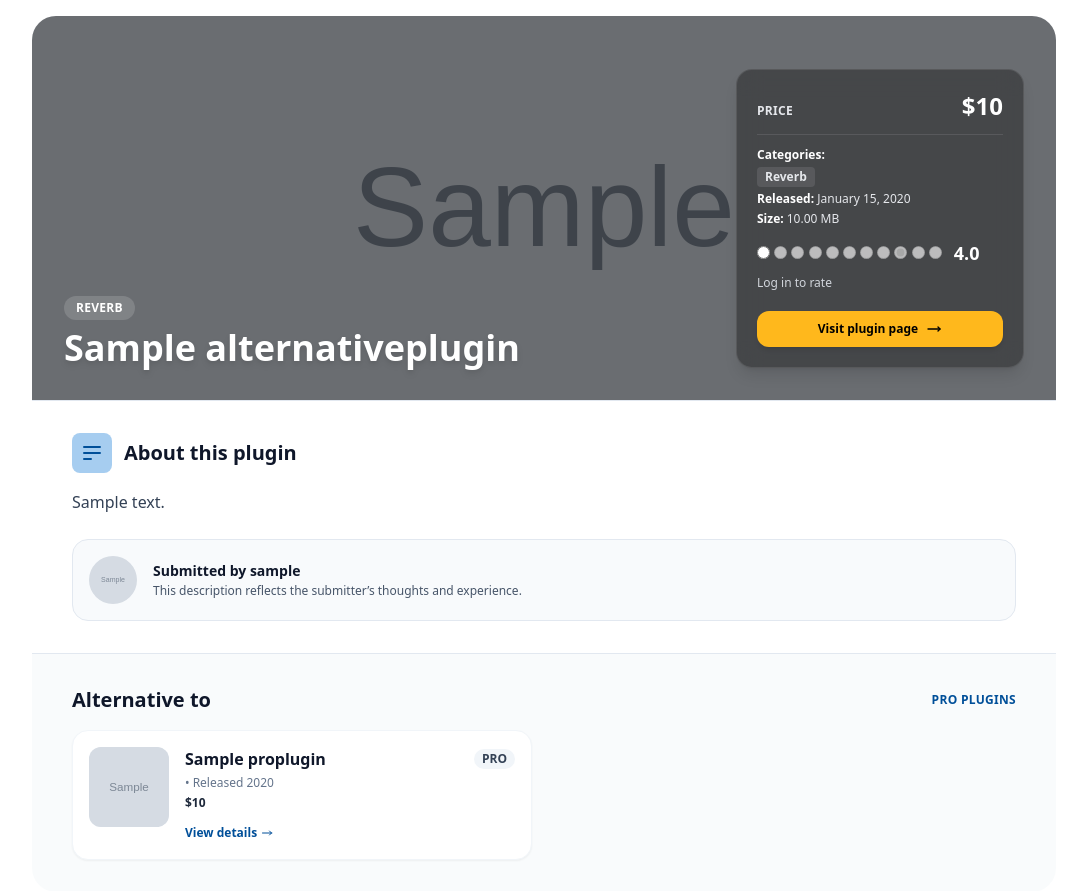
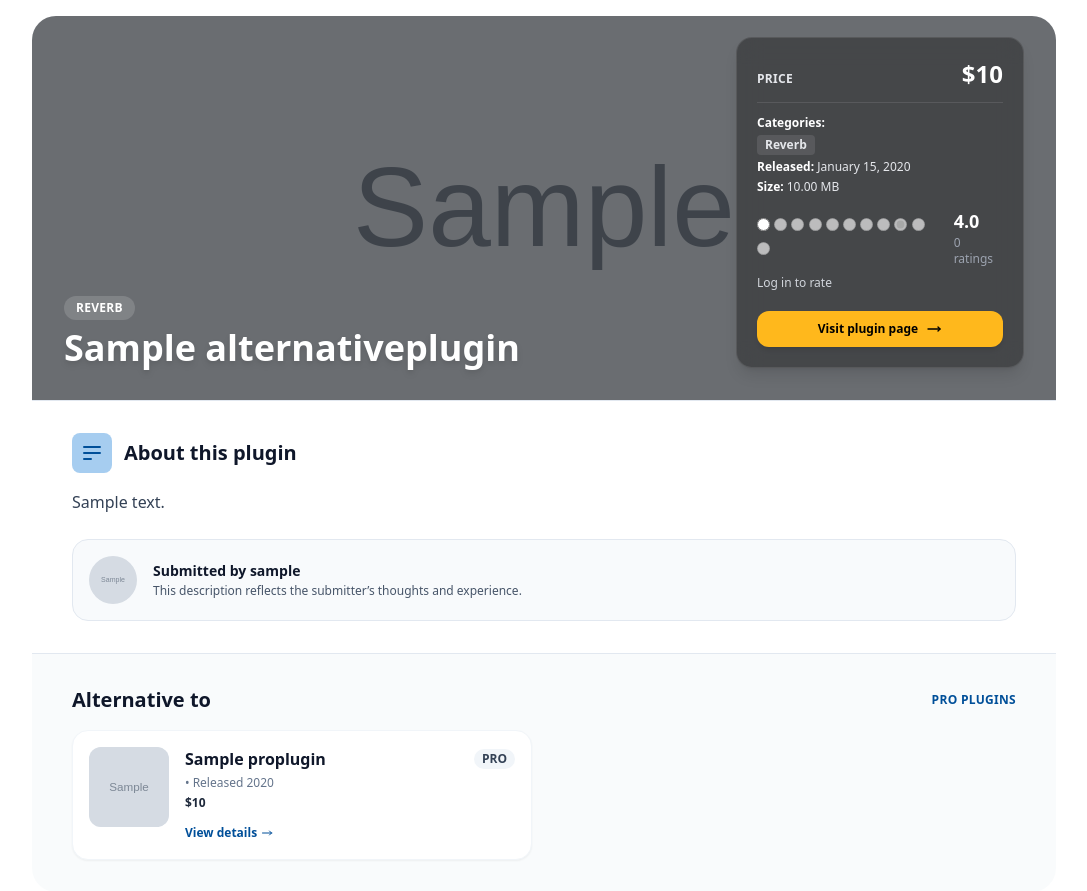
Before and after one commit to nosra/MPC-Database, a Django app: page /plugins/alt/1/ in a window 1280 px wide. Shown: the part 81-972 px from the top of the page, without its empty margins (96-1183 px from the left). Run offline with Django 5.2, Linux system fonts and the light colour scheme; data comes from the database, SQL or seed files in the repository; tables that the repository leaves empty hold one stand-in row (values such as "Sample post"); grey boxes marked "Sample" are stand-in pictures; parts of the project's set-up code (start-up, migrations or seed data) failed here and were passed over; some libraries are stand-ins or nearby versions.

Commit message:
added number of ratings to alt plugin detail

```diff
--- a/mpc_database/home/templates/alt_plugin_detail.html
+++ b/mpc_database/home/templates/alt_plugin_detail.html
@@ -94,7 +94,8 @@
 
                             <div class="rating rating-lg rating-half" id="star-container"
                                 data-plugin-type="{% if plugin.alternatives %}pro{% else %}alt{% endif %}"
-                                data-plugin-id="{{ plugin.id }}">
+                                data-plugin-id="{{ plugin.id }}"
+                                data-user-rating="{{ user_rating}}">
 
                                 <input type="radio" name="rating-10" class="rating-hidden" />
 
@@ -120,9 +121,14 @@
                                 {% endwith %}
                             </div>
 
-                            <span class="text-lg font-bold text-white" id="rating-text">
-                                {{ plugin.rating|stringformat:".1f" }}
-                            </span>
+                            <div class="flex flex-col">
+                                <span class="text-lg font-bold text-white" id="rating-text">
+                                    {{ plugin.rating|stringformat:".1f" }}
+                                </span>
+                                <span class="text-xs text-gray-400" id="rating-count">
+                                    {{ rating_count }} rating{{ rating_count|pluralize }}
+                                </span>
+                            </div>
                         </div>
 
                         <span class="text-xs text-gray-300">
@@ -179,14 +185,20 @@
                             })
                             .then(data => {
                                 if (data.success) {
-                                    // updating the averaage display
                                     ratingText.innerText = parseFloat(data.new_average).toFixed(1);
 
-                                    // updated "you rated" text if it exists
-                                    if(userScoreText) {
+                                    // increment count display if this is a new rating
+                                    const countEl = document.getElementById("rating-count");
+                                    const existingRating = parseFloat(container.dataset.userRating) || 0;
+                                    if (countEl && existingRating === 0) {
+                                        const current = parseInt(countEl.innerText);
+                                        countEl.innerText = (current + 1) + " rating" + (current + 1 === 1 ? "" : "s");
+                                        container.dataset.userRating = score;
+                                    }
+
+                                    if (userScoreText) {
                                         userScoreText.innerText = score;
                                     } else {
-                                        // if the text was "Click stars to rate", change it
                                         const statusSpan = container.parentElement.querySelector(".text-gray-300");
                                         statusSpan.innerHTML = `You rated: <span id="user-score">${score}</span>`;
                                     }
```
